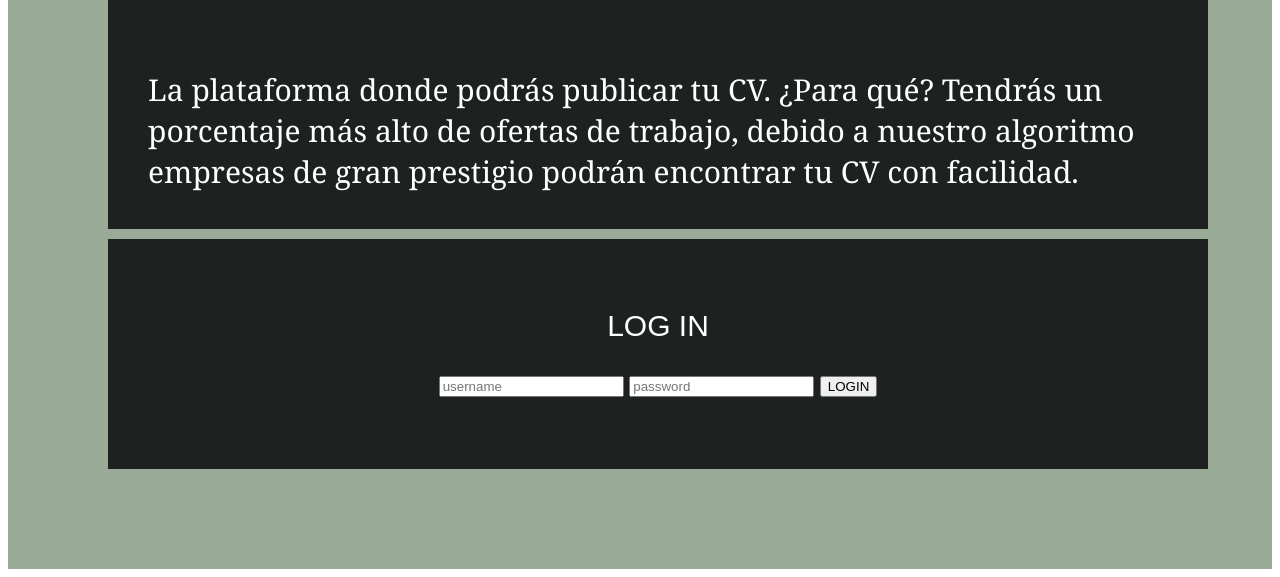
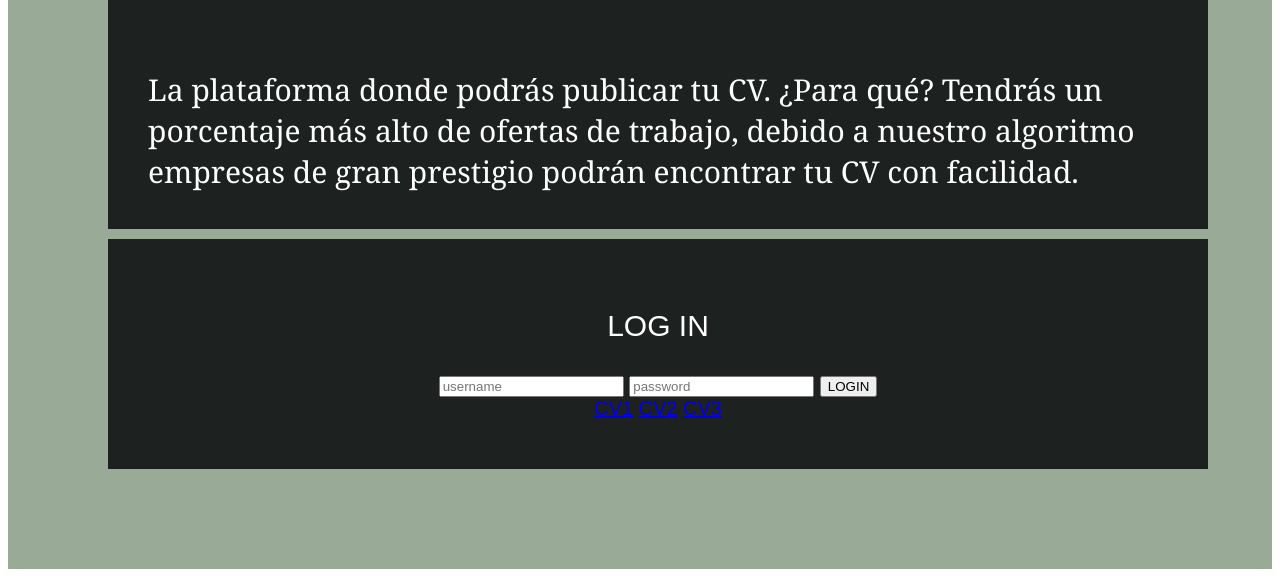
Before and after one commit to Ana450/DBP, a Flask app: page / in a window 1280 px wide. Shown: the part 368-945 px from the top of the page. Run offline with Flask 2, Linux system fonts and the light colour scheme.

Commit message:
Update login.html

```diff
--- a/FINAL/templates/login.html
+++ b/FINAL/templates/login.html
@@ -63,9 +63,10 @@
                     <input type="password" placeholder="password" required>
                     <input type="submit" value="LOGIN">
                 </form>
+                <a href = "http://127.0.0.1:5000/CV">CV1</a>
+                <a href = "http://127.0.0.1:5000/CV1">CV2</a>
+                <a href = "http://127.0.0.1:5000/CV2">CV3</a>
             </div>
-
-
         </div>
     </body>
 </html>
```
